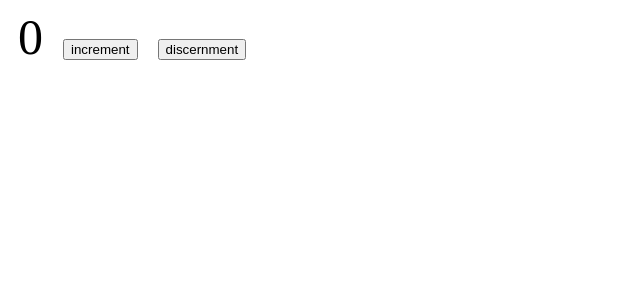
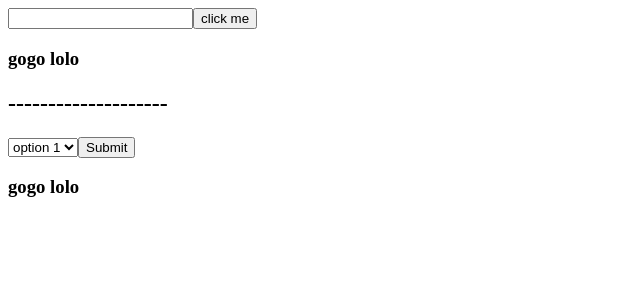
Before and after one commit to sobhiEgbaria/appleseeds-daily-react, a React (Create React App) app: page / in a window 1280 px wide. Shown: the top 300 px of the page, without its empty margins (0-640 px from the left). Built offline with nearby package versions, Linux system fonts and the light colour scheme.

Commit message:
add fprms

```diff
--- a/src/App.js
+++ b/src/App.js
@@ -11,6 +11,7 @@ import Ex72 from "./ex/ex7.2";
 import Ex73 from "./ex/ex7.3";
 import StateAsProps from "./ex/state as props";
 import State from "./ex/state";
+import Forms from "./ex/forms";
 class App extends react.Component {
   constructor() {
     super();
@@ -25,10 +26,12 @@ class App extends react.Component {
         <Ex3 />
         <Ex4 />
          <Ex5 />
-         <Ex6 />
-          <Ex71 />
-        */}
+        <Ex6 />
+        <Ex71 />
         <Ex73 />
+      */}
+
+        <Forms />
       </>
     );
   }
--- a/src/ex/ex3.jsx
+++ b/src/ex/ex3.jsx
@@ -7,6 +7,7 @@ const Box1 = () => {
     </div>
   );
 };
+
 const Box2 = () => {
   return (
     <div className="box2">
--- a/src/ex/ex7.1.jsx
+++ b/src/ex/ex7.1.jsx
@@ -27,27 +27,27 @@
 
 //anther solution by setStatus with class
 
-// import React from "react";
-// class ex71 extends React.Component {
-//   data = {
-//     text: "increment",
-//     num: 0,
-//   };
+import React from "react";
+class ex71 extends React.Component {
+  data = {
+    text: "increment",
+    num: 0,
+  };
 
-//   change = () => {
-//     this.setState((prev) => {
-//      return { num: this.data.num++};
-//     });
-//   };
+  change = () => {
+    this.setState((prev) => {
+      return { num: this.data.num++ };
+    });
+  };
 
-//   render() {
-//     return (
-//       <>
-//         <button onClick={this.change}>{this.data.text}</button>
-//         <label htmlFor="">{this.data.num}</label>
-//       </>
-//     );
-//   }
-// }
+  render() {
+    return (
+      <>
+        <button onClick={this.change}>{this.data.text}</button>
+        <label htmlFor="">{this.data.num}</label>
+      </>
+    );
+  }
+}
 
-// export default ex71;
+export default ex71;
--- a/src/ex/ex7.2.jsx
+++ b/src/ex/ex7.2.jsx
@@ -13,7 +13,7 @@ export default class ex72 extends Component {
     return (
       <>
         <div
-          className="box"
+          className="outbox"
           style={{
             width: "300px",
             height: "300px",
--- a/src/ex/ex7.3.jsx
+++ b/src/ex/ex7.3.jsx
@@ -33,7 +33,7 @@ class ex73 extends React.Component {
   color = () => {
     return {
       num:
-        this.state.num == 0
+        this.state.num === 0
           ? { color: (this.state.color = "black") }
           : this.state.num > 0
           ? { color: (this.state.color = "green") }
@@ -43,7 +43,13 @@ class ex73 extends React.Component {
 
   render() {
     return (
-      <>
+      <div>
+        <button style={{ margin: "10px" }} onClick={this.increment}>
+          {this.state.increment}
+        </button>
+        <button style={{ margin: "10px" }} onClick={this.discernment}>
+          {this.state.discernment}
+        </button>
         <label
           style={{
             margin: "10px",
@@ -54,14 +60,7 @@ class ex73 extends React.Component {
         >
           {this.state.num}
         </label>
-
-        <button style={{ margin: "10px" }} onClick={this.increment}>
-          {this.state.increment}
-        </button>
-        <button style={{ margin: "10px" }} onClick={this.discernment}>
-          {this.state.discernment}
-        </button>
-      </>
+      </div>
     );
   }
 }
--- /dev/null
+++ b/src/ex/forms.jsx
@@ -0,0 +1,46 @@
+import React, { Component } from "react";
+
+class Forms extends Component {
+  state = {
+    name: "gogo lolo",
+  };
+
+  handleChange = (e) => {
+    this.setState((prevState) => {
+      return { name: e.target.value };
+    });
+  };
+
+  handleSubmit = (e) => {
+    e.preventDefault();
+    console.log(this.state.name);
+  };
+
+  handleSelectChange = (e) => {
+    this.setState((prevState) => {
+      return { name: e.target.value };
+    });
+  };
+
+  render() {
+    return (
+      <form onSubmit={this.handleSubmit}>
+        <input type="text" onChange={this.handleChange} />
+        <button>click me </button>
+        <h3>{this.state.name}</h3>
+        <h2>--------------------</h2>
+
+        <select onChange={this.handleSelectChange}>
+          <option value="option 1">option 1</option>
+          <option value="option 2">option 2</option>
+          <option value="option 3">option 3</option>
+          <option value="option 4">option 4</option>
+        </select>
+        <input type="submit" onChange={this.handleSubmit} />
+        <h3>{this.state.name}</h3>
+      </form>
+    );
+  }
+}
+
+export default Forms;
--- a/src/ex/state as props.jsx
+++ b/src/ex/state as props.jsx
@@ -1,12 +1,12 @@
 import React from "react";
 
 // pass a state as props
-const Perant = (data) => {
-  data = {
+const Perant = (state) => {
+  state = {
     text: "gogo lolo",
   };
 
-  return <State name={data.text} />;
+  return <State name={state.text} />;
 };
 
 const State = (props) => {
--- a/src/ex/state.jsx
+++ b/src/ex/state.jsx
@@ -1,15 +1,15 @@
 import React from "react";
 
-const State = (data) => {
-  data = {
+const State = (state) => {
+  state = {
     text: "state example",
     x: 0,
   };
 
   return (
     <>
-      <button>{data.text}</button>
-      <label htmlFor="">{data.x}</label>
+      <button>{state.text}</button>
+      <label htmlFor="">{state.x}</label>
     </>
   );
 };
```
Also changed, not shown: src/ex/ex8.1.jsx (added, +10 -0 lines).
